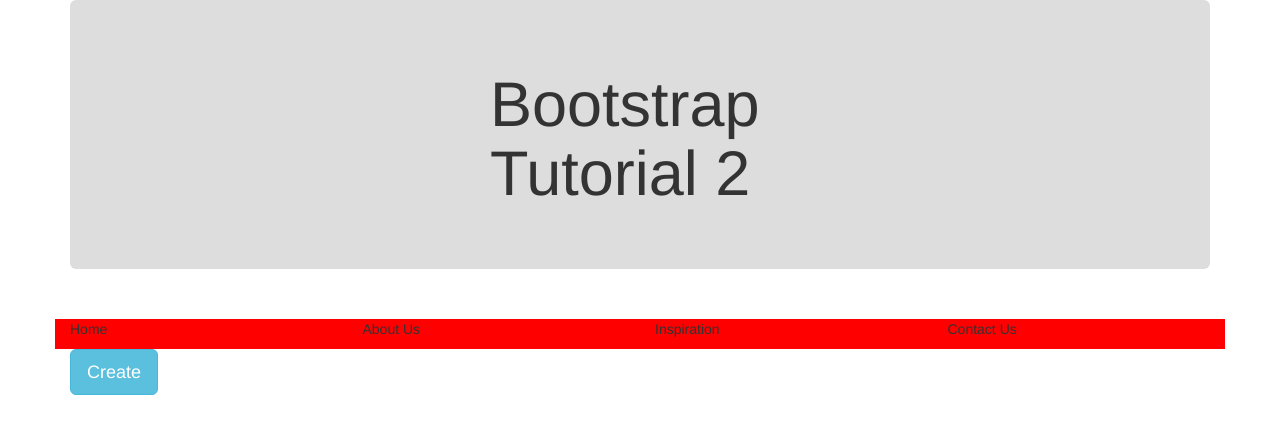
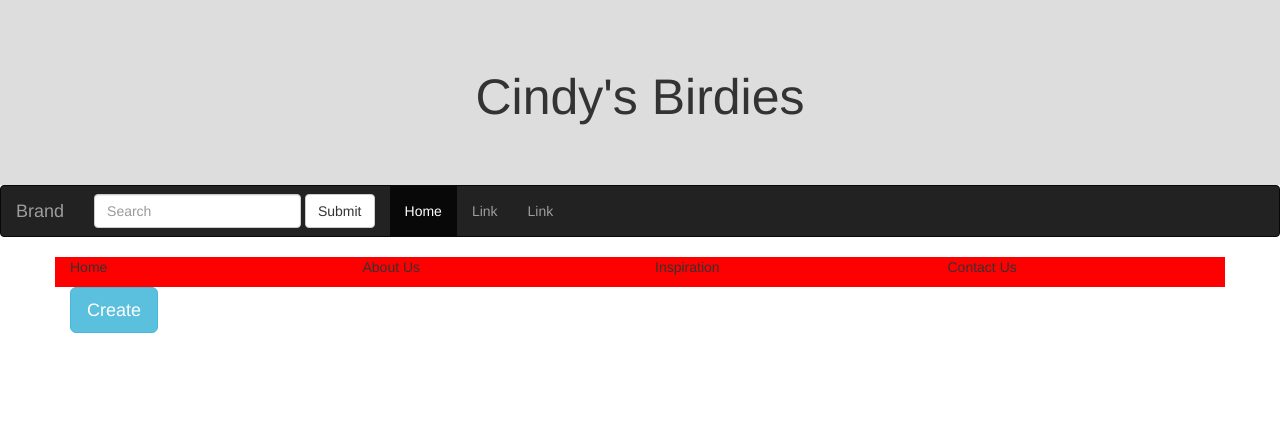
Before and after one commit to InesK98/Cindys-Birds, a plain HTML site: page index.html in a window 1280 px wide. Drawn offline with Linux system fonts and the light colour scheme.

Commit message:
Luiza's update

```diff
--- a/css/CB.css
+++ b/css/CB.css
@@ -3,10 +3,12 @@
   margin-top: 0px;
 }
 .jumbotron{
-  margin: 0px;
+  margin-bottom: 0px;
   padding-top: 50px;
   padding-bottom: 50px;
-  margin-bottom: 50px;
   color: inherit;
   background-color: #ddd;
 }
+.jumbotron h1 {
+  font-size: 50px;
+}
--- a/index.html
+++ b/index.html
@@ -9,20 +9,48 @@
 </head>
 
 <body>
-  <div class="container">
-    <div class="jumbotron">
-      <div class="container">
-        <div class="col-sm-4">
-        </div>
-        <div class="col-sm-4">
-            <h1>Bootstrap Tutorial 2</h1> </div>
-        <div class="col-sm-4">
-        </div>
+  <div class="jumbotron" >
+    <div class="container">
+    <div class="col-sm-2">
+    </div>
+    <div class="col-sm-8 text-center">
+      <h1>Cindy's Birdies</h1>
+    </div>
+    <div class="col-sm-2">
+    </div>
     </div>
   </div>
-  </div>
-
-  </div>
+  <nav class="navbar navbar-inverse">
+    <div class="container-fluid">
+      <div class="navbar-header">
+        <button type="button" class="collapsed navbar-toggle" data-toggle="collapse" data-target="#bs-example-navbar-collapse-9" aria-expanded="false">
+          <span class="sr-only">Toggle navigation</span>
+          <span class="icon-bar"></span>
+          <span class="icon-bar"></span>
+          <span class="icon-bar"></span>
+        </button> <a href="#" class="navbar-brand">Brand</a>
+      </div>
+      <div class="collapse navbar-collapse" id="bs-example-navbar-collapse-9">
+        <form class="navbar-form navbar-left" role="search">
+          <div class= "form-group">
+            <input type="tet" class="form-control" placeholder="Search">
+          </div>
+          <button type="submit" class="btn btn-default">Submit</button>
+        </form>
+        <ul class="nav navbar-nav">
+          <li class="active">
+            <a href="#">Home</a>
+          </li>
+          <li>
+            <a href="#">Link</a>
+          </li>
+          <li>
+            <a href="#">Link</a>
+          </li>
+        </ul>
+      </div>
+    </div>
+  </nav>
 
   <div class="container">
     <div class="row" id="navigation_bar">
```
